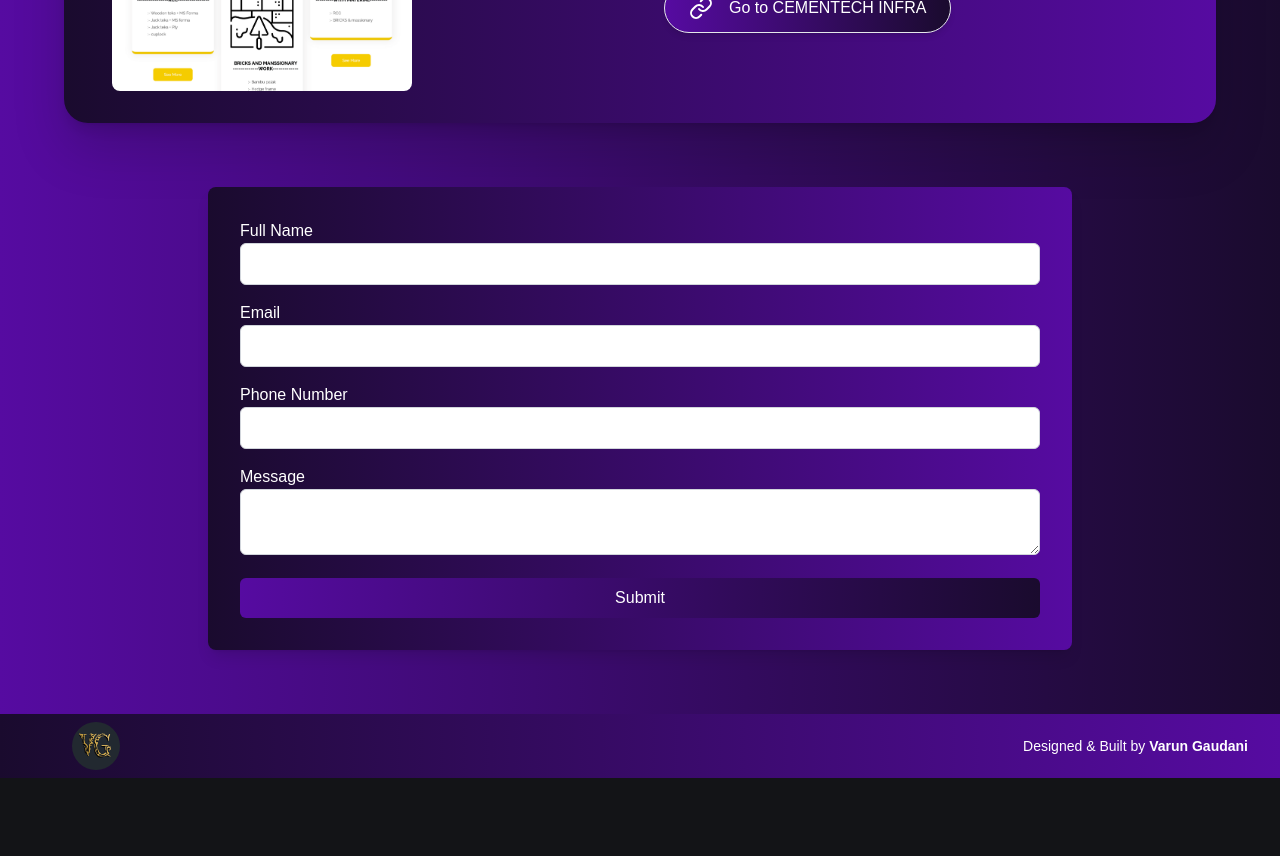
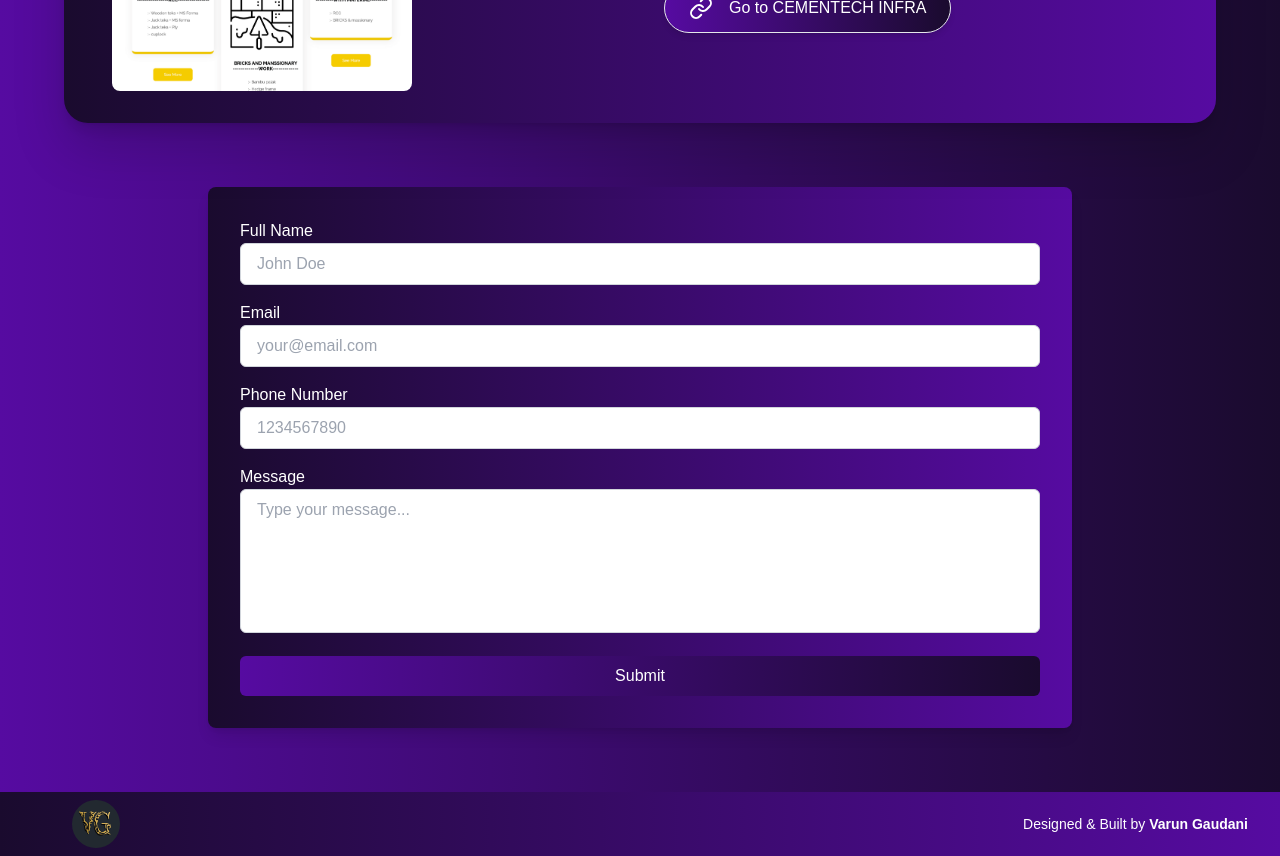
Before and after one commit to kristal7636/kristal-portfolio, a Next.js app: page / in a window 1280 px wide. Shown: the part 2940-3796 px from the top of the page. Before the commit the page ends 3718 px from the top, so only its background shows below. Built offline with nearby package versions, Linux system fonts and the light colour scheme; a web font is replaced by a local one.

Commit message:
added form spree

```diff
--- /dev/null
+++ b/src/app/Form/Form.tsx
@@ -0,0 +1,87 @@
+"use client";
+
+import React from "react";
+import { useForm, ValidationError } from "@formspree/react";
+
+function ContactForm() {
+  const [state, handleSubmit] = useForm("maneknap");
+
+  if (state.succeeded) {
+    return (
+      <div className="max-w-4xl mx-auto px-4 py-16 text-center text-white">
+        <p className="text-green-400 text-xl">Thanks for reaching out!</p>
+      </div>
+    );
+  }
+
+  return (
+    <div className="max-w-4xl mx-auto px-4 py-16" id="form">
+      <form
+        onSubmit={handleSubmit}
+        className="text-white shadow-lg rounded-lg p-8 bg-gradient-to-r from-[#1a0b2e] to-[#560ba1]"
+      >
+        {/* Full Name */}
+        <div className="mb-4">
+          <label className="block text-white">Full Name</label>
+          <input
+            type="text"
+            name="name"
+            required
+            className="w-full px-4 py-2 border text-black rounded-md border-gray-300"
+            placeholder="John Doe"
+          />
+          <ValidationError prefix="Name" field="name" errors={state.errors} />
+        </div>
+
+        {/* Email */}
+        <div className="mb-4">
+          <label className="block text-white">Email</label>
+          <input
+            type="email"
+            name="email"
+            required
+            className="w-full px-4 py-2 border text-black rounded-md border-gray-300"
+            placeholder="your@email.com"
+          />
+          <ValidationError prefix="Email" field="email" errors={state.errors} />
+        </div>
+
+        {/* Phone Number */}
+        <div className="mb-4">
+          <label className="block text-white">Phone Number</label>
+          <input
+            type="tel"
+            name="phone"
+            required
+            className="w-full px-4 py-2 border text-black rounded-md border-gray-300"
+            placeholder="1234567890"
+          />
+          <ValidationError prefix="Phone" field="phone" errors={state.errors} />
+        </div>
+
+        {/* Message */}
+        <div className="mb-4">
+          <label className="block text-white">Message</label>
+          <textarea
+            name="message"
+            required
+            className="w-full px-4 py-2 border text-black rounded-md h-36 resize-none border-gray-300"
+            placeholder="Type your message..."
+          ></textarea>
+          <ValidationError prefix="Message" field="message" errors={state.errors} />
+        </div>
+
+        {/* Submit Button */}
+        <button
+          type="submit"
+          disabled={state.submitting}
+          className="w-full py-2 bg-gradient-to-r from-[#560ba1] to-[#1a0b2e] text-white rounded-md"
+        >
+          {state.submitting ? "Sending..." : "Submit"}
+        </button>
+      </form>
+    </div>
+  );
+}
+
+export default ContactForm;
--- a/src/app/page.tsx
+++ b/src/app/page.tsx
@@ -7,6 +7,7 @@ import ConnectWithME from "./ConnectWithMe/page";
 import Footer from "./Footer/page";
 import Contact from "./ContactMe/page";
 import Projects from "./ProjectsWorkedOn/page";
+import Form from "./Form/Form";
 
 const preahvihear = Preahvihear({
   weight: "400",
@@ -21,7 +22,8 @@ export default function Home() {
       <Skills />
       <ConnectWithME />
       <Projects />
-      <Contact />
+      {/* <Contact /> */}
+     <Form/>
       <Footer />
     </div>
   );
```
